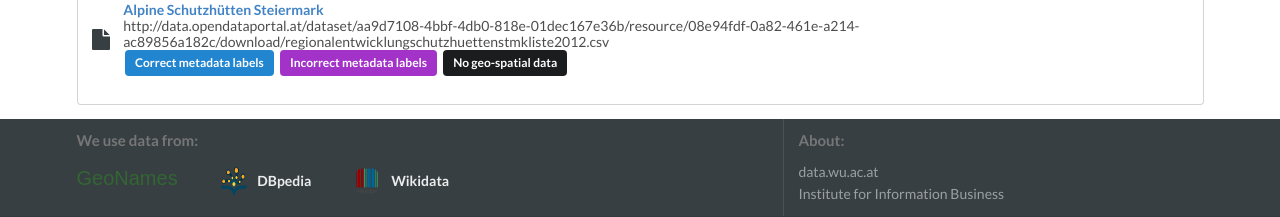
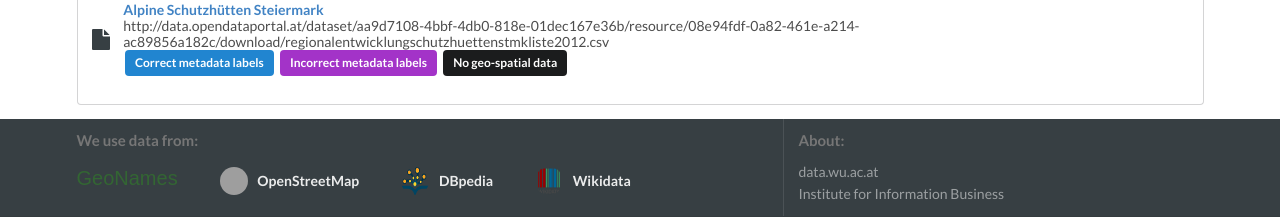
Before and after one commit to sebneu/geolabelling, a Flask app: page /odgraph/eswc in a window 1280 px wide. Shown: the part 4057-4274 px from the top of the page. Run offline with Flask 2, Linux system fonts and the light colour scheme; parts of the project's set-up code (start-up, migrations or seed data) failed here and were passed over; some libraries are stand-ins or nearby versions; grey boxes are pictures that could not be loaded.

Commit message:
ui update

```diff
--- a/ui/templates/base_layout.jinja
+++ b/ui/templates/base_layout.jinja
@@ -98,6 +98,12 @@
                                     GeoNames
                                 </div>
                             </a>
+                            <a class="item" href="https://www.openstreetmap.org/">
+                                <img class="ui avatar image" src="{{ url_for('.static', filename='img/Openstreetmap_logo.svg')}}">
+                                <div class="content">
+                                  <div class="header">OpenStreetMap</div>
+                                </div>
+                            </a>
                             <a class="item" href="http://wiki.dbpedia.org/">
                                 <img class="ui avatar image" src="{{ url_for('.static', filename='img/dbpedia.png')}}">
                                 <div class="content">
```
